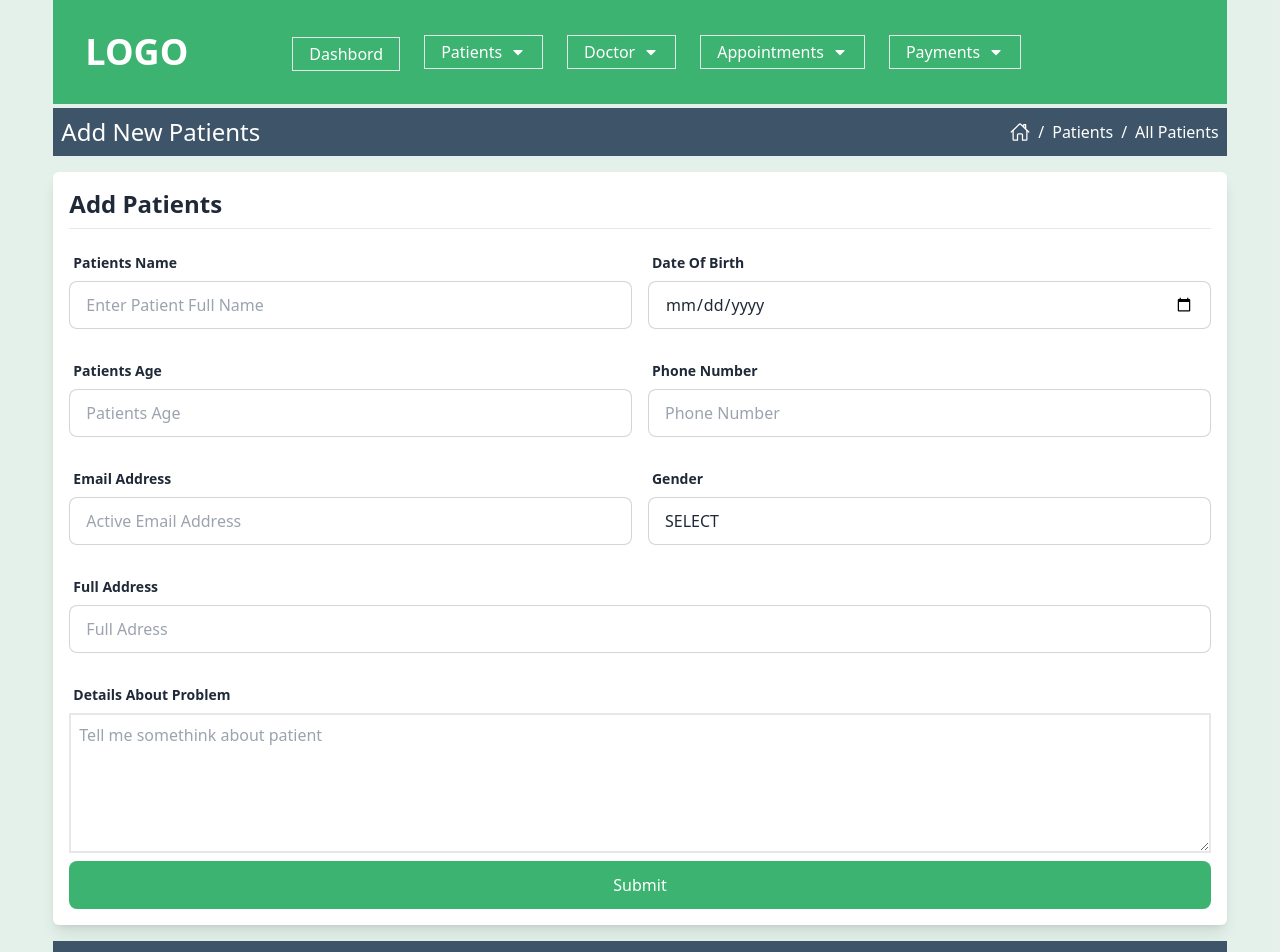
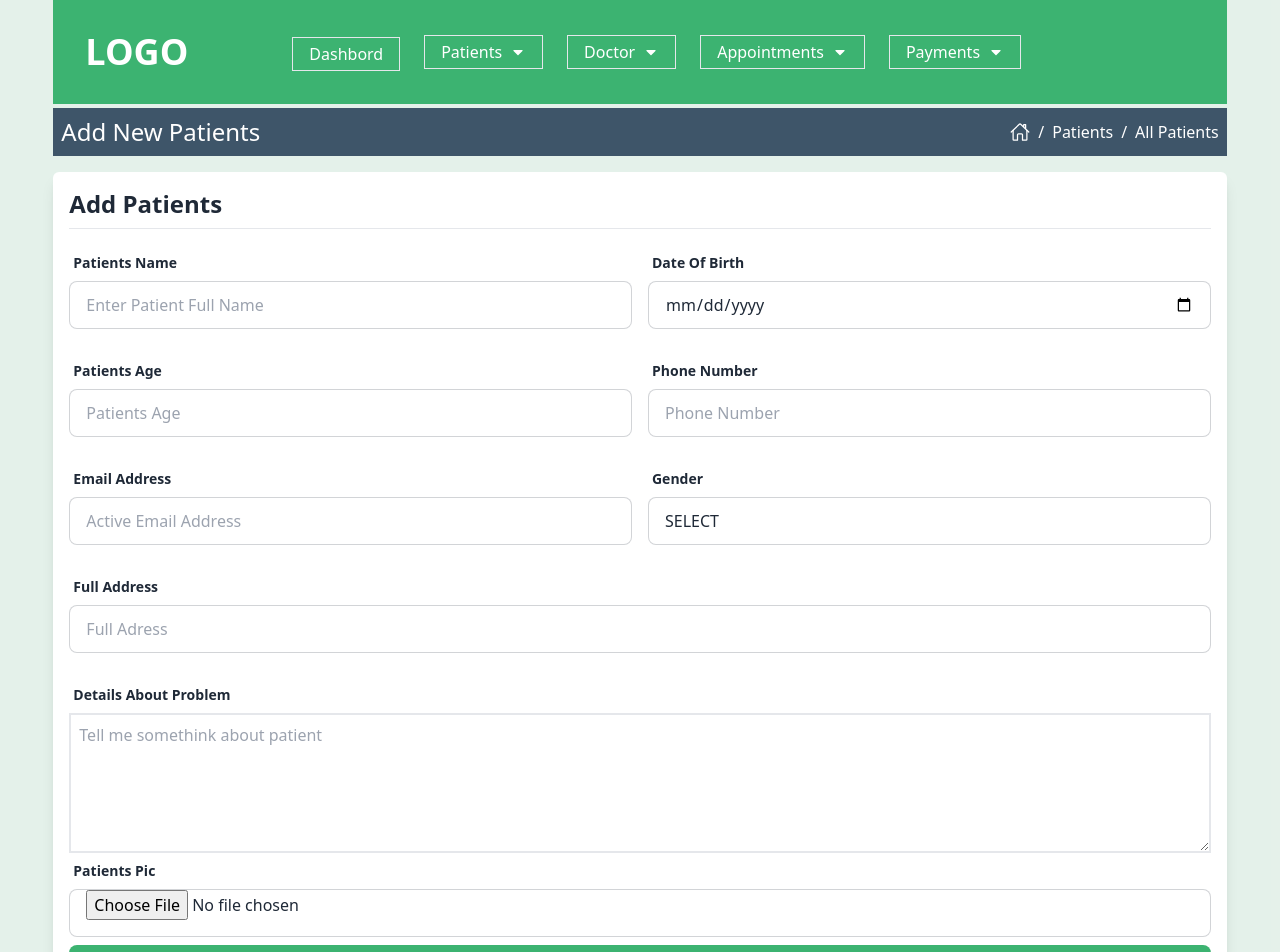
Before and after one commit to 0rakib0/Hospital-Management-Client, a React (Vite) app: page /add-patients in a window 1280 px wide. Shown: the top 952 px of the page. Built offline with nearby package versions, Linux system fonts and the light colour scheme.

Commit message:
add patients pic input

```diff
--- a/src/Pages/Patients/AddPatients.jsx
+++ b/src/Pages/Patients/AddPatients.jsx
@@ -71,6 +71,11 @@ const Addpatients = () => {
                         </div>
                         <textarea name="" id="" cols="30" rows="5" className="border-2 p-2 w-full focus:border-secondaryColor focus:outline-0" placeholder="Tell me somethink about patient"></textarea>
                     </label>
+
+                    <div className="label">
+                            <span className="label-text font-bold">Patients Pic</span>
+                        </div>
+                        <input type="file" className="input input-bordered w-full focus:border-secondaryColor focus:outline-0" />
                     <input type="submit" className="input bg-primaryColor w-full mt-2 text-white hover:bg-secondaryColor duration-300" />
                 </form>
             </div>
--- a/src/Shared/NavBar/Dropdownstack.jsx
+++ b/src/Shared/NavBar/Dropdownstack.jsx
@@ -9,7 +9,7 @@ const DropDownStack = ({parentItem, ChildItems}) =>{
             <div className=" lg:flex lg:items-center gap-2 text-white border   py-1 px-4">
                 {parentItem}
                 {isDropdownVisible? <FaCaretUp className="lg:inline hidden"></FaCaretUp>: <FaCaretDown className="lg:inline hidden"></FaCaretDown>}
-            {isDropdownVisible && (
+                {isDropdownVisible && (
                 <ul className="lg:absolute top-[2.2rem] lg:bg-primaryColor bg-secondaryColor m-2 lg:m-0 rounded-md text-white py-2 px-8">
                     {ChildItems}
                 </ul>
```
